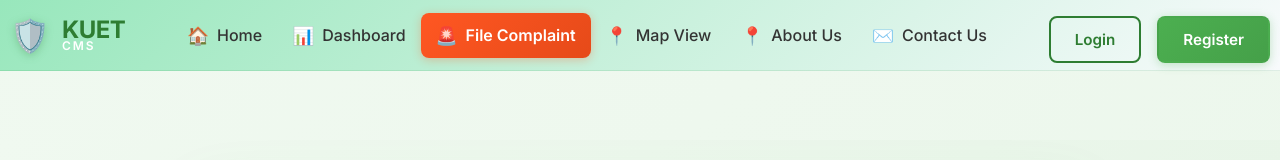
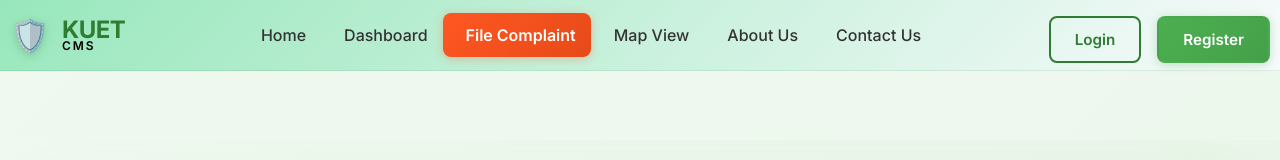
Before and after one commit to CodingABoveHEAd/kuet-crime-management-system, a React (Vite) app in the folder frontend/: page /complaint in a window 1280 px wide. Shown: the top 160 px of the page. Built offline with nearby package versions, Linux system fonts and the light colour scheme.

Commit message:
fixed some css and added the analytics button at nav at admin interface

```diff
--- a/frontend/src/components/Nav.jsx
+++ b/frontend/src/components/Nav.jsx
@@ -88,35 +88,45 @@ export default function Navbar() {
         {/* Desktop Navigation */}
         <div className="nav-links">
           <Link to="/" className="nav-link">
-            <span className="nav-icon">🏠</span>Home
+            <span className="nav-icon"></span>Home
           </Link>
 
           <Link to="/dashboard" className="nav-link">
-            <span className="nav-icon">📊</span>Dashboard
+            <span className="nav-icon"></span>Dashboard
           </Link>
 
-          <Link to="/complaint" className="nav-link complaint-btn">
-            <span className="nav-icon">🚨</span>File Complaint
-          </Link>
+
+          {(userRole === "admin" || userRole === "authority") && (
+            <Link to="/analytics" className="nav-link complaint-btn">
+              <span className="mobile-icon">Analytics</span>
+            </Link>
+          )}
+
+
+          {(userRole !== "admin" && userRole !== "authority") && (
+            <Link to="/complaint" className="nav-link complaint-btn">
+              <span className="nav-icon"></span>File Complaint
+            </Link>
+          )}
 
           <Link to="/map" className="nav-link">
-            <span className="nav-icon">📍</span>Map View
+            <span className="nav-icon"></span>Map View
           </Link>
 
           <Link to="/about" className="nav-link">
-            <span className="nav-icon">📍</span>About Us
+            <span className="nav-icon"></span>About Us
           </Link>
 
-          {(userRole !== "admin" && userRole !== "authority") && (
+          {userRole !== "admin" && userRole !== "authority" && (
             <Link to="/Contact" className="nav-link">
-              <span className="nav-icon">✉️</span>Contact Us
+              <span className="nav-icon"></span>Contact Us
             </Link>
           )}
 
           {/* Show Messages only for admin with badge */}
           {(userRole === "admin" || userRole === "authority") && (
             <Link to="/admin/messages" className="nav-link nav-messages">
-              <span className="nav-icon">📩</span>Messages
+              <span className="nav-icon"></span>Messages
               {unreadCount > 0 && (
                 <span className="message-badge">{unreadCount}</span>
               )}
@@ -173,12 +183,8 @@ export default function Navbar() {
           </Link>
 
           {/* Contact for user */}
-          {(userRole !== "admin" && userRole !== "authority") && (
-            <Link
-              to="/contact"
-              className="mobile-link"
-              onClick={toggleMenu}
-            >
+          {userRole !== "admin" && userRole !== "authority" && (
+            <Link to="/contact" className="mobile-link" onClick={toggleMenu}>
               ✉️ Contact Us
             </Link>
           )}
--- a/frontend/src/pages/AdminMessages.jsx
+++ b/frontend/src/pages/AdminMessages.jsx
@@ -99,10 +99,7 @@ function AdminMessages() {
                   {deleting === msg._id ? (
                     <span className="btn-spinner"></span>
                   ) : (
-                    <>
-                      <span className="btn-icon">✓</span>
-                      <span className="btn-text">Mark as Read & Delete</span>
-                    </>
+                      <span className="btn-text">✓ Mark as Read & Delete</span>
                   )}
                 </button>
               </div>
--- a/frontend/src/styles/componentstyles/Navbar.css
+++ b/frontend/src/styles/componentstyles/Navbar.css
@@ -120,7 +120,7 @@
   top: -8px;
   right: -8px;
   background: linear-gradient(135deg, #ff5722 0%, #e64a19 100%);
-  color: white;
+  color: white !important;
   width: 24px;
   height: 24px;
   border-radius: 50%;
@@ -146,12 +146,7 @@
 }
 
 /* Special styling for complaint button */
-.complaint-btn {
-  background: linear-gradient(135deg, #ff5722, #e64a19);
-  color: white !important;
-  font-weight: 600;
-  box-shadow: 0 2px 10px rgba(255, 87, 34, 0.3);
-}
+
 
 .complaint-btn:hover {
   background: linear-gradient(135deg, #e64a19, #d84315);
@@ -312,7 +307,7 @@
 
 .message-badge-mobile {
   background: linear-gradient(135deg, #ff5722 0%, #e64a19 100%);
-  color: white;
+
   width: 28px;
   height: 28px;
   border-radius: 50%;
@@ -323,6 +318,7 @@
   font-weight: 700;
   box-shadow: 0 2px 8px rgba(255, 87, 34, 0.4);
   animation: badgePulse 2s ease-in-out infinite;
+  color: white !important;
 }
 
 .complaint-mobile {
@@ -450,3 +446,14 @@
 .logout-btn:hover {
   background: #d9363e;
 }
+
+span{
+  color:black !important;
+}
+
+.complaint-btn {
+  background: linear-gradient(135deg, #ff5722, #e64a19);
+  color: white !important;
+  font-weight: 600;
+  box-shadow: 0 2px 10px rgba(255, 87, 34, 0.3);
+}
--- a/frontend/src/styles/pagestyles/AdminMap.css
+++ b/frontend/src/styles/pagestyles/AdminMap.css
@@ -53,6 +53,7 @@
 .stat-item strong {
   font-weight: 600;
   margin-left: 0.25rem;
+  color: white;
 }
 
 .map-wrapper {
--- a/frontend/src/styles/pagestyles/AdminMessages.css
+++ b/frontend/src/styles/pagestyles/AdminMessages.css
@@ -427,3 +427,7 @@
 button{
     background-color: #dd0707;
 }
+
+.btn-text , .btn-icon{
+  color : white !important;
+}
--- a/frontend/src/styles/pagestyles/ComplaintForm.css
+++ b/frontend/src/styles/pagestyles/ComplaintForm.css
@@ -25,7 +25,7 @@
   border-radius: 24px;
   padding: 3rem;
   width: 100%;
-  max-width: 900px;
+  max-width: 1800px;
   margin: 0 auto;
   box-shadow: 0 20px 60px rgba(76, 175, 80, 0.1);
   animation: slideUp 0.8s ease-out;
```
